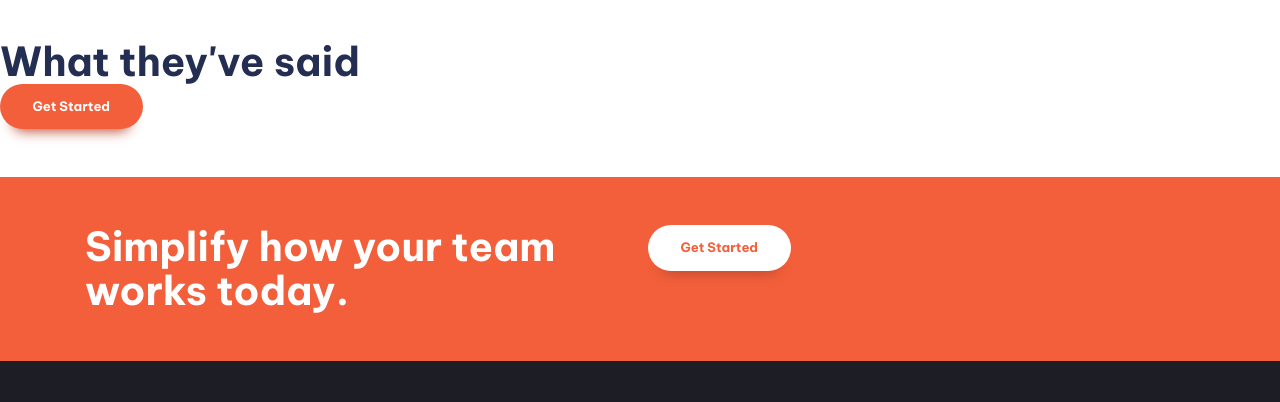
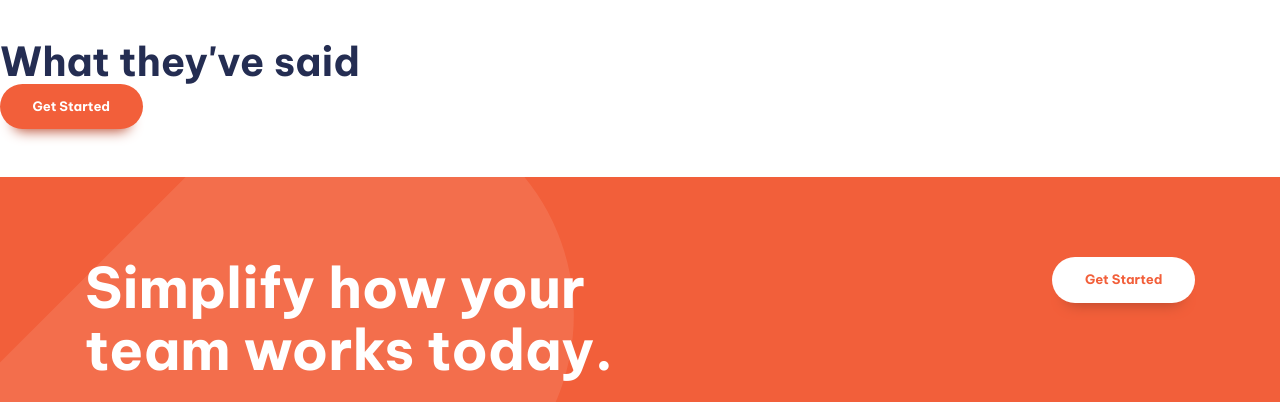
Before and after one commit to roy-276/Site-Landing-Page, a website built with Vite: page index.html in a window 1280 px wide. Shown: the part 1394-1796 px from the top of the page. Built offline with nearby package versions, Linux system fonts and the light colour scheme.

Commit message:
Call To Action Section

```diff
--- a/index.html
+++ b/index.html
@@ -136,15 +136,15 @@
         <button class="button">Get Started</button>
       </section>
 
-      <section class="cta | padding-block-700 bg-accent-400 text-neutral-100">
+      <section class="cta | padding-block-900 bg-accent-400 text-neutral-100">
         <div class="container">
-          <div class="even-columns">
+          <div class="even-columns vertical-align-center-md">
             <div>
-              <p class="fs-secondary-heading fw-bold">
+              <p class="fs-primary-heading fw-bold">
                 Simplify how your team works today.
               </p>
             </div>
-            <div>
+            <div class="justify-self-end-md">
               <button class="button" data-type="inverted">Get Started</button>
             </div>
           </div>
--- a/style.css
+++ b/style.css
@@ -128,9 +128,6 @@ svg {
   margin-inline: auto;
 }
 
-:where(.flow :not(:first-child)) {
-  margin-top: var(--flow-spacer, 3em);
-}
 .even-columns {
   display: grid;
   gap: 1rem;
@@ -141,6 +138,24 @@ svg {
     grid-auto-flow: column;
     grid-auto-columns: 1fr;
   }
+}
+
+.vertical-align-center {
+  align-items: center;
+}
+
+.justify-self-end {
+  justify-self: end;
+}
+
+@media (min-width: 50em) {
+  .justify-self-end-md {
+    justify-self: end;
+  }
+}
+
+:where(.flow :not(:first-child)) {
+  margin-top: var(--flow-spacer, 3em);
 }
 
 /* general styles */
@@ -276,6 +291,32 @@ p[data-width='wide'] {
   }
 }
 
+/* cta styles */
+
+.cta {
+  position: relative;
+  isolation: isolate;
+  text-align: center;
+}
+
+@media (min-width: 50em) {
+  .cta {
+    text-align: left;
+  }
+}
+
+.cta::before {
+  content: '';
+  position: absolute;
+  z-index: -1;
+  inset: 0;
+  background-image: url('images/bg-tablet-pattern.svg'),
+    url('images/bg-tablet-pattern.svg');
+  background-position: -15rem -5rem, 80rem -42rem;
+  background-repeat: no-repeat;
+  opacity: 0.1;
+}
+
 /* Utility classes */
 
 .visually-hidden {
```
